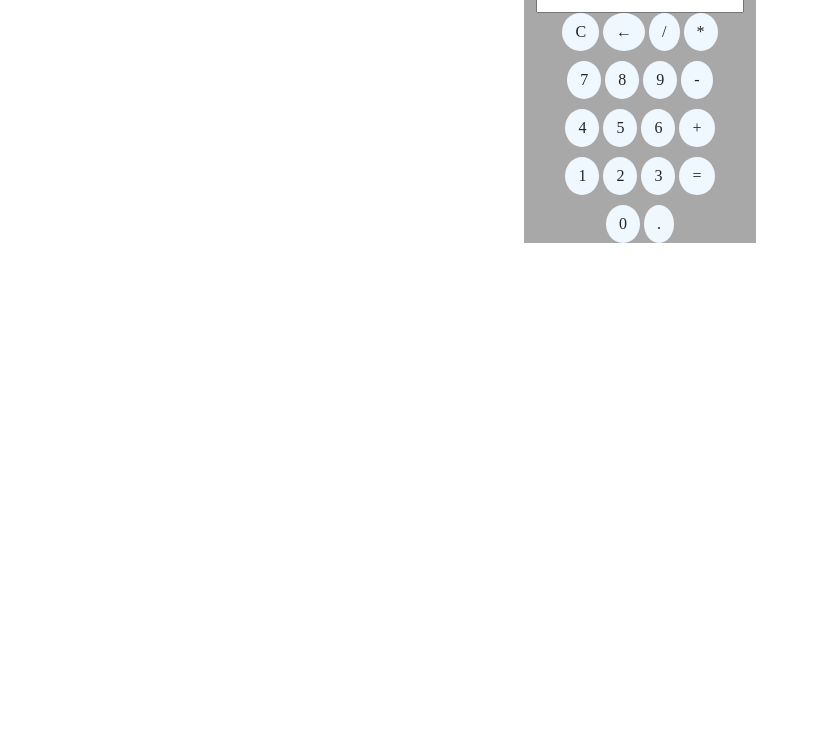
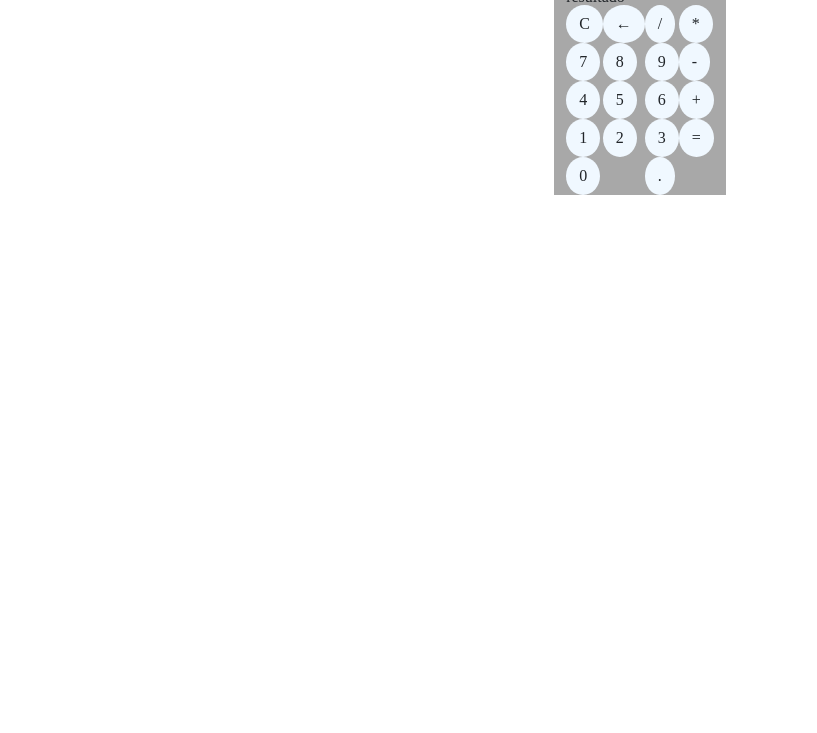
Before and after one commit to gabrielribeirobr/simple-calculator-js, a website: page index.html in a window 1280 px wide. Shown: the part 67-800 px from the top of the page, without its empty margins (0-817 px from the left). Drawn offline with nearby package versions, Linux system fonts and the light colour scheme.

Commit message:
feat: new build to html organize

```diff
--- a/index.html
+++ b/index.html
@@ -15,38 +15,39 @@
     <h1>Calculator Javascript</h1>
 
     <div class="container">
-      <input type="number" id="input-number" />
-      <div class="buttons text-center">
-        <div class="row-3">
-          <button class="btn" data-action="clear">C</button>
-          <button class="btn" data-action="backspace">←</button>
-          <button class="btn" data-value="/">/</button>
-          <button class="btn" data-value="*">*</button>
-        </div>
-        <div class="row-3">
-          <button class="btn" data-value="7">7</button>
-          <button class="btn" data-value="8">8</button>
-          <button class="btn" data-value="9">9</button>
-          <button class="btn" data-value="-">-</button>
-        </div>
-        <div class="row-3">
-          <button class="btn" data-value="4">4</button>
-          <button class="btn" data-value="5">5</button>
-          <button class="btn" data-value="6">6</button>
-          <button class="btn" data-value="+">+</button>
-        </div>
-        <div class="row-3">
-          <button class="btn" data-value="1">1</button>
-          <button class="btn" data-value="2">2</button>
-          <button class="btn" data-value="3">3</button>
-          <button class="btn" data-action="equals">=</button>
-        </div>
-        <div class="row-3">
-          <button class="btn" data-value="0" style="grid-column: span 2">
-            0
-          </button>
-          <button class="btn" data-value=".">.</button>
-        </div>
+      <div class="result">resultado</div>
+      <div class="buttons">
+        <table>
+          <tr>
+            <td><button class="btn" data-action="clear">C</button></td>
+            <td><button class="btn" data-action="backspace">←</button></td>
+            <td><button class="btn" data-value="/">/</button></td>
+            <td><button class="btn" data-value="*">*</button></td>
+          </tr>
+
+          <tr>
+            <td><button class="btn" data-value="7">7</button></td>
+            <td><button class="btn" data-value="8">8</button></td>
+            <td><button class="btn" data-value="9">9</button></td>
+            <td><button class="btn" data-value="-">-</button></td>
+          </tr>
+          <tr>
+            <td><button class="btn" data-value="4">4</button></td>
+            <td><button class="btn" data-value="5">5</button></td>
+            <td><button class="btn" data-value="6">6</button></td>
+            <td><button class="btn" data-value="+">+</button></td>
+          </tr>
+          <tr>
+            <td><button class="btn" data-value="1">1</button></td>
+            <td><button class="btn" data-value="2">2</button></td>
+            <td><button class="btn" data-value="3">3</button></td>
+            <td rowspan="2"><button class="btn" data-action="equals">=</button></td>
+          </tr>
+          <tr>
+            <td colspan="2"><button class="btn" data-value="0">0</button></td>
+            <td><button class="btn" data-value=".">.</button></td>
+          </tr>
+        </table>
       </div>
     </div>
 
```
